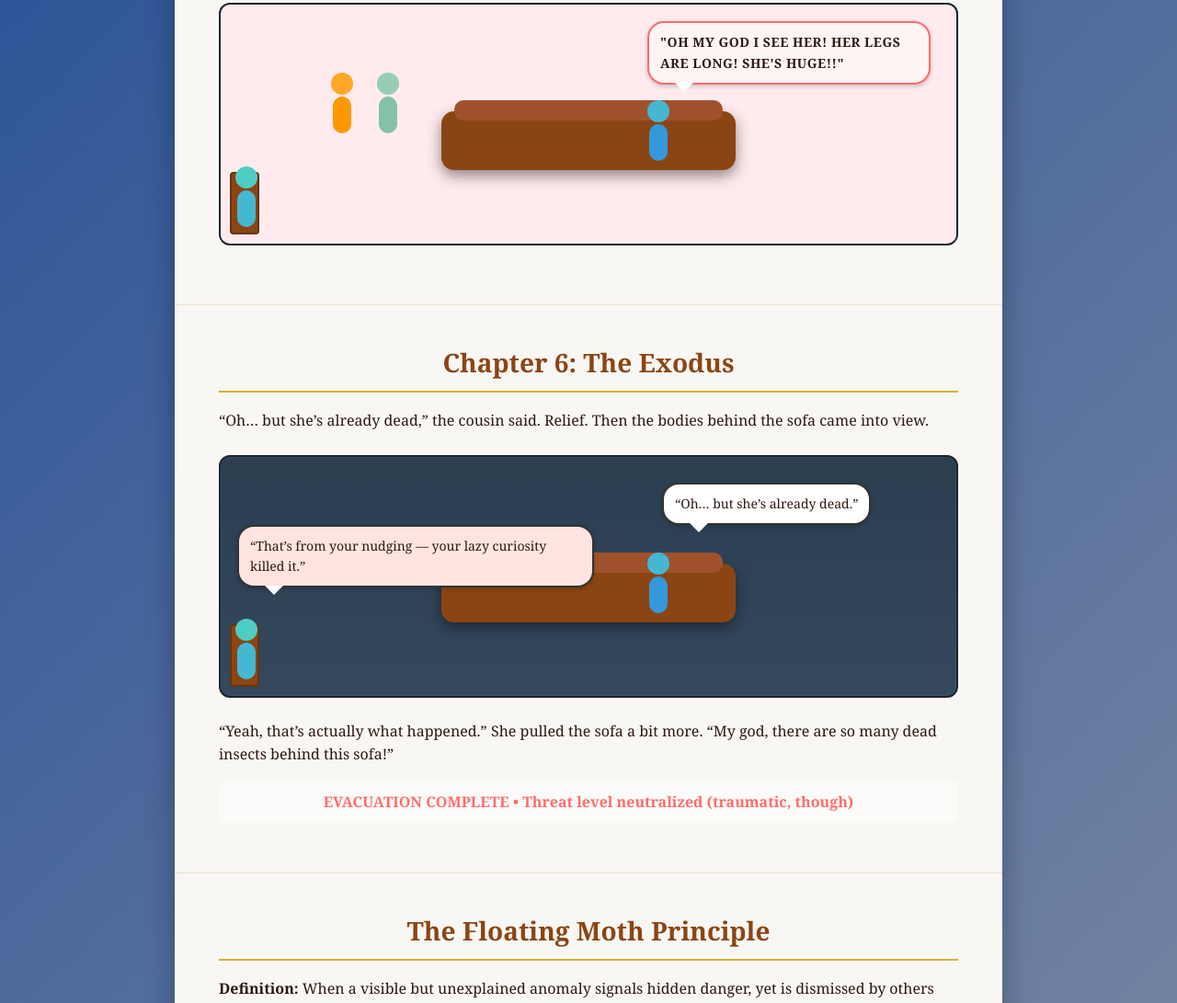
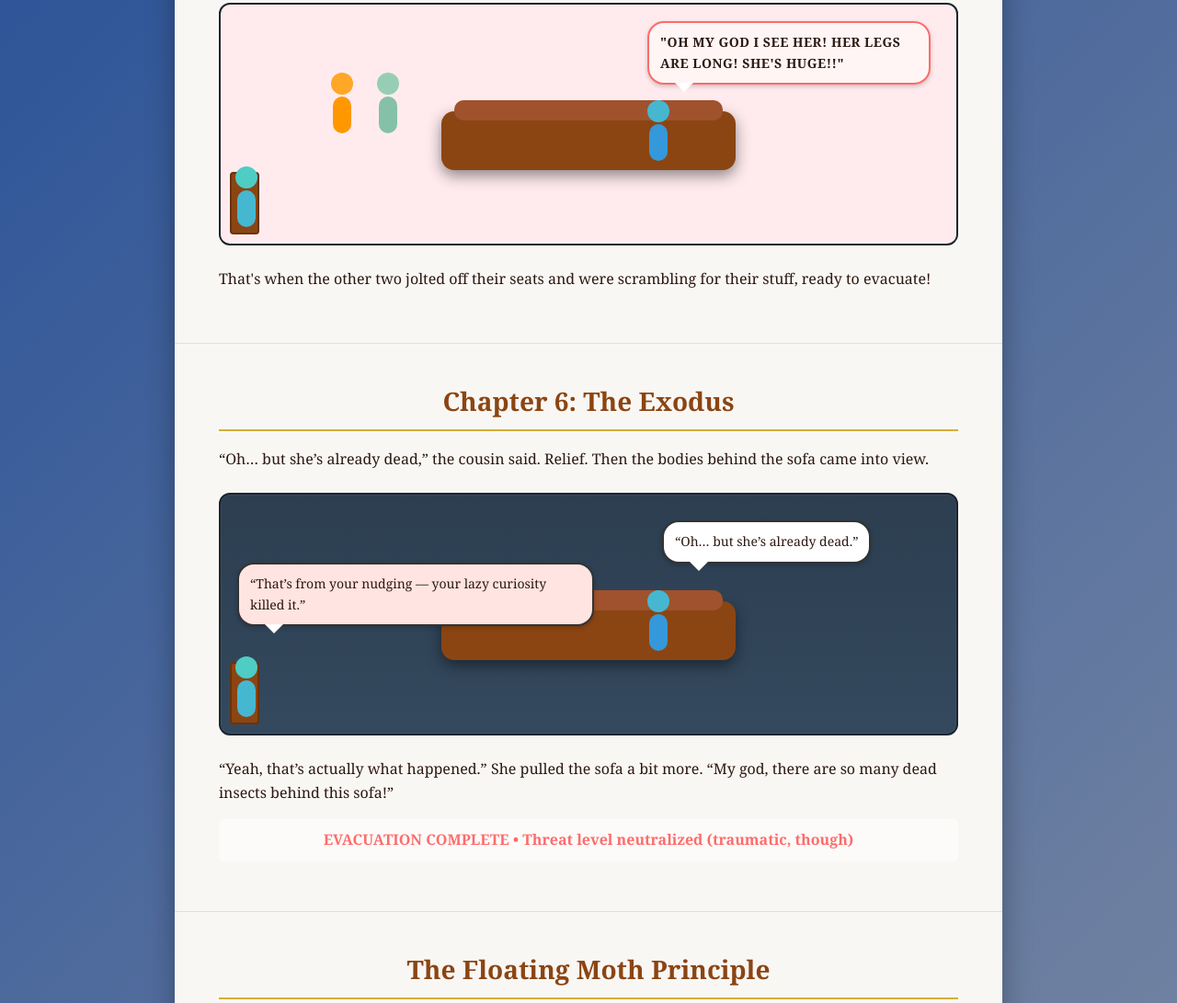
Before and after one commit to Mercilessa/The-floating-moth, a plain HTML site: page index.html in a window 1280 px wide. Shown: the part 3218-4309 px from the top of the page at 92% size. Drawn offline with Linux system fonts and the light colour scheme.

Commit message:
Based on a True Story. Updated

```diff
--- a/index.html
+++ b/index.html
@@ -182,8 +182,10 @@
             <div class="character orange orange-stand-left"><div class="head"></div><div class="body"></div></div>
             <div class="character green green-stand-left"><div class="head"></div><div class="body"></div></div>
             <div class="bubble" style="top:18px;left:58%;background:#fff5f5;border-color:#ff6b6b;font-weight:bold;text-transform:uppercase;letter-spacing:0.5px;">"OH MY GOD I SEE HER! HER LEGS ARE LONG! SHE'S HUGE!!"</div>
+
             </div>
         </div>
+         <p>That's when the other two jolted off their seats and were scrambling for their stuff, ready to evacuate!</p>
         </div>
 
 
```
